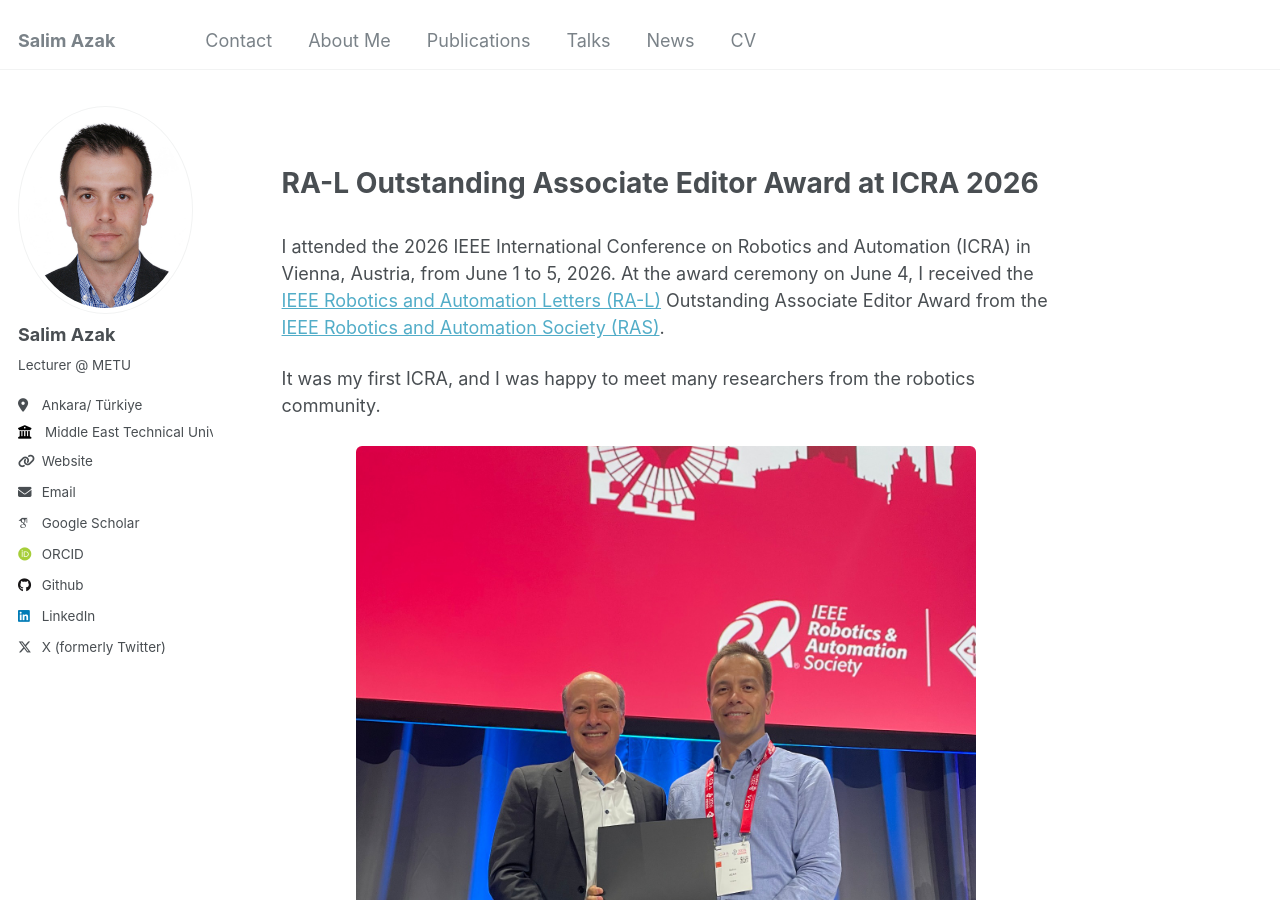
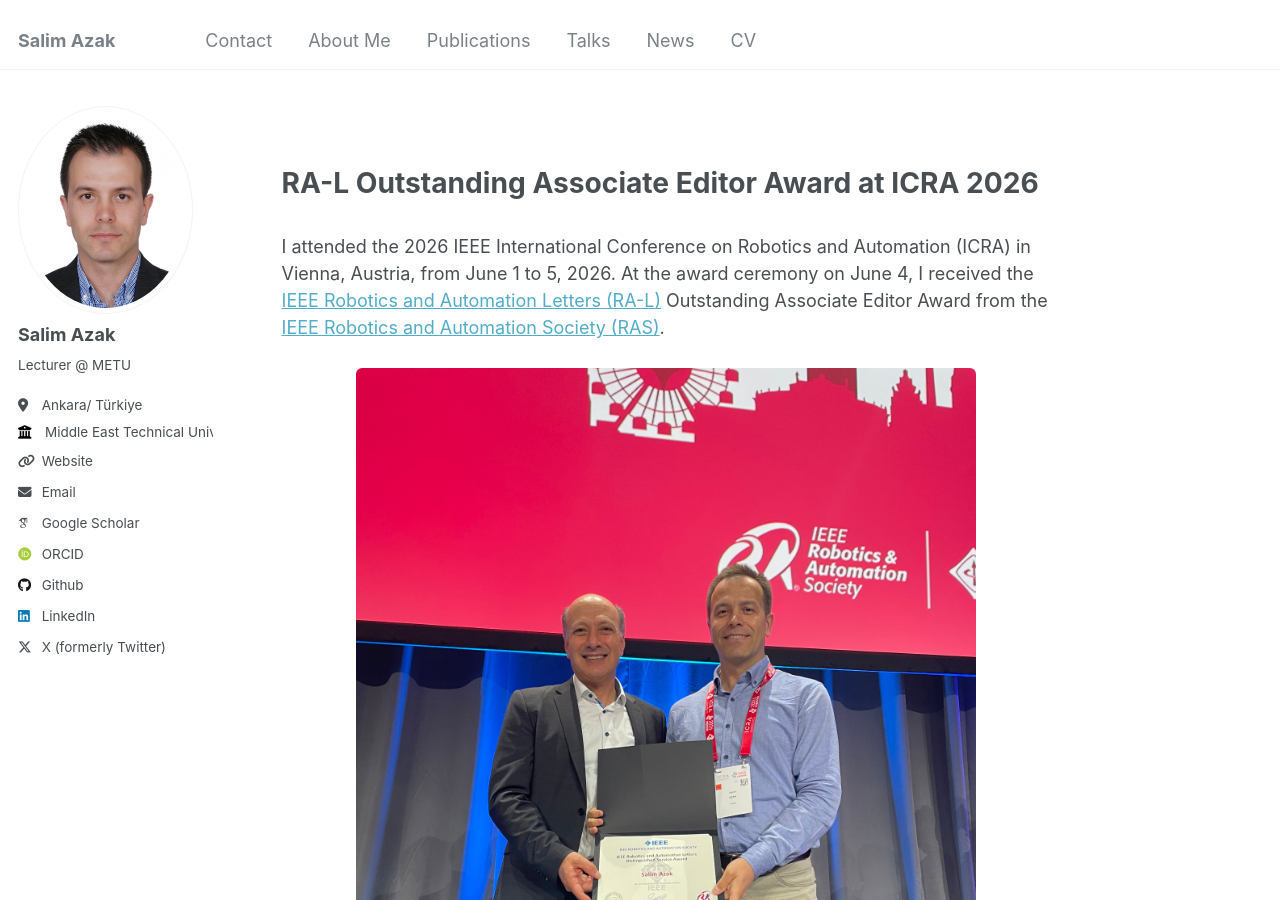
Before and after one commit to salimazak/salimazak.github.io, a Jekyll site: the page built from _news/2026-06-04-icra-2026-award.md, in a window 1280 px wide and 900 px high. Built offline with Jekyll 4.4.1, drawn with Linux system fonts in a browser that asks for light colours; some web fonts are replaced.

Commit message:
Update 2026-06-04-icra-2026-award.md

```diff
--- a/_news/2026-06-04-icra-2026-award.md
+++ b/_news/2026-06-04-icra-2026-award.md
@@ -10,8 +10,6 @@ summary: >-
 ---
 
 I attended the 2026 IEEE International Conference on Robotics and Automation (ICRA) in Vienna, Austria, from June 1 to 5, 2026. At the award ceremony on June 4, I received the [IEEE Robotics and Automation Letters (RA-L)](https://www.ieee-ras.org/publications/ra-l) Outstanding Associate Editor Award from the [IEEE Robotics and Automation Society (RAS)](https://www.ieee-ras.org/).
-
-It was my first ICRA, and I was happy to meet many researchers from the robotics community.
 
 <div style="display:flex; flex-direction:column; gap:1.5rem; margin-top:1.5rem;">
   <figure style="width:100%; max-width:620px; margin:0 auto;">
```
